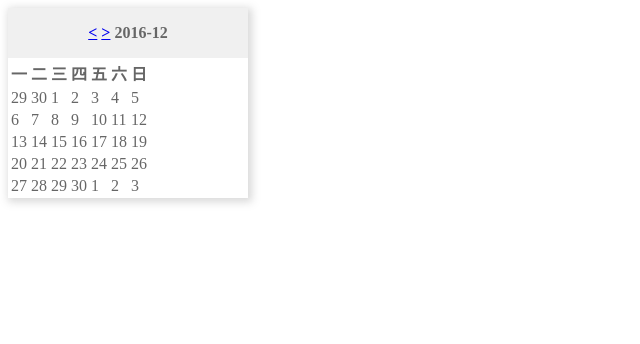
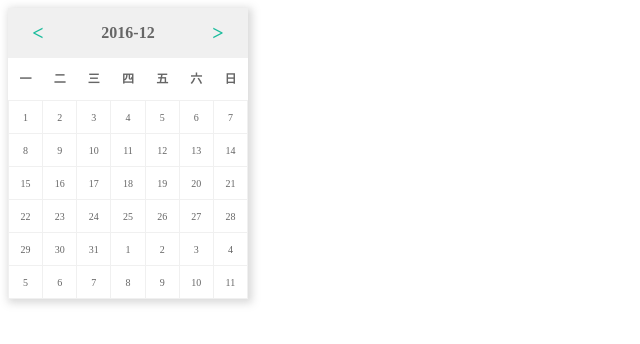
Before and after one commit to coderyangjie/DatePicker, a plain HTML site: page index.html in a window 1280 px wide. Shown: the whole page, without its empty margins (0-640 px from the left). Drawn offline with Linux system fonts and the light colour scheme.

Commit message:
编写静态页面

```diff
--- /dev/null
+++ b/datepicker.js
@@ -0,0 +1,106 @@
+/**
+ * Created by yangjie on 2018/9/24.
+ */
+
+;(function(){
+    var datepicker = {};
+    //获取日历数据
+    datepicker.getMonthData = function(year,month){
+      var ret = [];
+      if(!year || !month){
+          var today = new Date();
+          year = today.getFullYear();
+          month = today.getMonth()+1;
+      }
+      //获取当月第一天
+      var firstDay = new Date(year,month-1,1);
+      //获取第一天是星期几
+      var firstDayWeekDay = firstDay.getDay();
+      if(firstDayWeekDay===0){ firstDayWeekDay = 7;}
+      //获取上个月的最后一天
+      var lastDayOfLastMonth = new Date(year,month-1,0);
+      var lastDateOfLastMonth = lastDayOfLastMonth.getDate();
+      //在日历的第一行要显示多少个上一个月的日期
+       var preMonthDayCount = firstDayWeekDay-1;
+       //获取当月的最后一天
+        var lastDay = new Date(year,month,0);
+        var lastDate = lastDay.getDate();
+
+        for(var i=0;i<7*6;i++){
+            var date = i+1-preMonthDayCount;
+            var showDate = date;
+            var thisMonth = month;
+            if(date<=0){
+                //上一个月
+                thisMonth = month - 1;
+                showDate = lastDateOfLastMonth + date;
+            }else if(date>lastDate){
+                //下一个月
+                thisMonth = month + 1;
+                showDate = showDate - lastDate;
+            }
+
+            if(thisMonth===0) thisMonth = 12;
+            if(thisMonth===13) thisMonth = 1;
+
+            ret.push({
+               month:thisMonth,
+                date:date,
+                showDate:showDate
+            });
+        }
+
+        return ret;
+    };
+    //日期组件的数据渲染
+    datepicker.buildUI = function(year,month){
+        var monthData = datepicker.getMonthData(year,month);
+
+        var html = ' <div class="ui-datepicker-header"> '+
+            //datepicker头部区
+            '<a href="#" class="ui-datepicker-btn ui-datepicker-prev-btn">&lt;</a> '+
+            '<a href="#" class="ui-datepicker-btn ui-datepicker-next-btn">&gt;</a> '+
+            '<span class="ui-datepicker-curr-month">2016-12</span> '+
+            '</div> '+
+            //datepicker主体区
+            '<div class="ui-datepicker-body"> '+
+                '<table> '+
+                     '<thead> '+
+                         '<tr> '+
+                             '<th>一</th> '+
+                             '<th>二</th> '+
+                             '<th>三</th> '+
+                             '<th>四</th> '+
+                             '<th>五</th> '+
+                            '<th>六</th> '+
+                            '<th>日</th> '+
+                        '</tr> '+
+                    '</thead> '+
+                    '<tbody> ';
+                    for(var i=0;i<monthData.length;i++){
+                        var date = monthData[i];
+                        if(i%7===0){
+                            html += '<tr>';
+                        }
+                        html += '<td>' + date.showDate + '</td>';
+                        if(i%7===6){
+                            html += '</tr>';
+                        }
+                    }
+
+                html += '</tbody> '+
+                 '</table> '+
+            '</div>';
+
+        return html;
+    };
+
+    datepicker.init = function($dom){
+        var html = datepicker.buildUI();
+        $dom.innerHTML = html;
+    }
+
+
+    //将datepicker对象暴露出去
+    window.datepicker = datepicker;
+})();
--- a/index.html
+++ b/index.html
@@ -8,12 +8,12 @@
 <body>
     <div class="ui-datepicker-wrapper">
         <!--datepicker头部区-->
-        <div class="ui-datepicker-header">
-            <a href="#" class="ui-datepicker-btn ui-datapicker-prev-btn">&lt;</a>
+       <!-- <div class="ui-datepicker-header">
+            <a href="#" class="ui-datepicker-btn ui-datepicker-prev-btn">&lt;</a>
             <a href="#" class="ui-datepicker-btn ui-datepicker-next-btn">&gt;</a>
             <span class="ui-datepicker-curr-month">2016-12</span>
         </div>
-        <!--datepicker主体区-->
+        &lt;!&ndash;datepicker主体区&ndash;&gt;
         <div class="ui-datepicker-body">
            <table>
                <thead>
@@ -75,7 +75,14 @@
                     </tr>
                </tbody>
            </table>
-        </div>
+        </div>-->
     </div>
+
+    <script type="text/javascript" src="datepicker.js"></script>
+    <script type="text/javascript">
+        //var monthData = datepicker.getMonthData(2016,12);
+        //console.log(monthData);
+        datepicker.init(document.querySelector('.ui-datepicker-wrapper'));
+    </script>
 </body>
 </html>
--- a/style.css
+++ b/style.css
@@ -14,3 +14,43 @@
     boder-bottom:1px solid #ccc;
     font-weight: bold;
 }
+
+.ui-datepicker-wrapper .ui-datepicker-btn{
+    font-family: serif;
+    font-size: 20px;
+    width: 20px;
+    height: 50px;
+    line-height: 50px;
+    color: #1abc9c;
+    text-align: center;
+    cursor: pointer;
+    text-decoration: none;
+}
+.ui-datepicker-wrapper .ui-datepicker-prev-btn{
+    float: left;
+}
+.ui-datepicker-wrapper .ui-datepicker-next-btn{
+    float: right;
+}
+.ui-datepicker-wrapper .ui-datepicker-body table{
+    width:100%;
+    border-collapse:collapse;
+}
+.ui-datepicker-wrapper .ui-datepicker-body th,
+.ui-datepicker-wrapper .ui-datepicker-body td{
+    height:30px;
+    text-align: center;
+}
+.ui-datepicker-wrapper .ui-datepicker-body th{
+    font-size: 12px;
+    height:40px;
+    line-height: 40px;
+}
+
+.ui-datepicker-wrapper .ui-datepicker-body td{
+    border:1px solid #f0f0f0;
+    font-size: 10px;
+    cursor: pointer;
+  /*  table-layout: fixed;
+    width:14%;*/
+}
```
